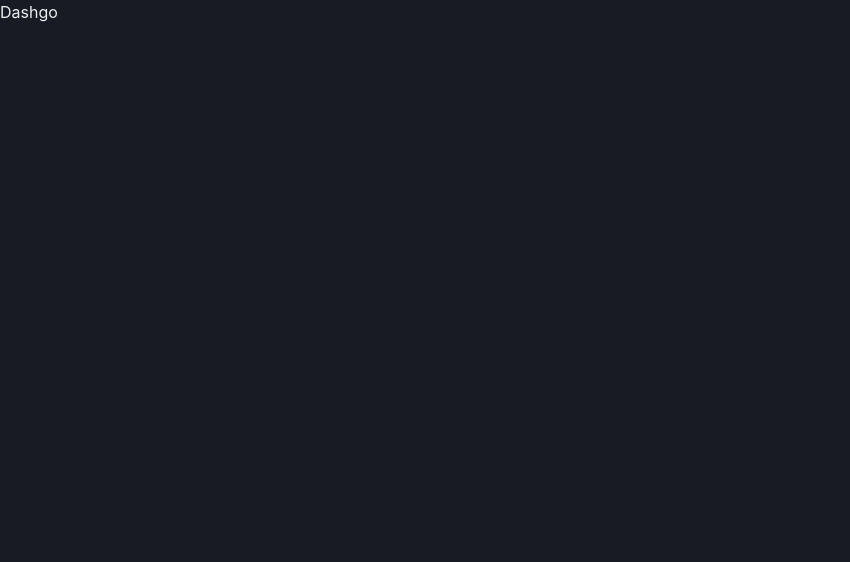
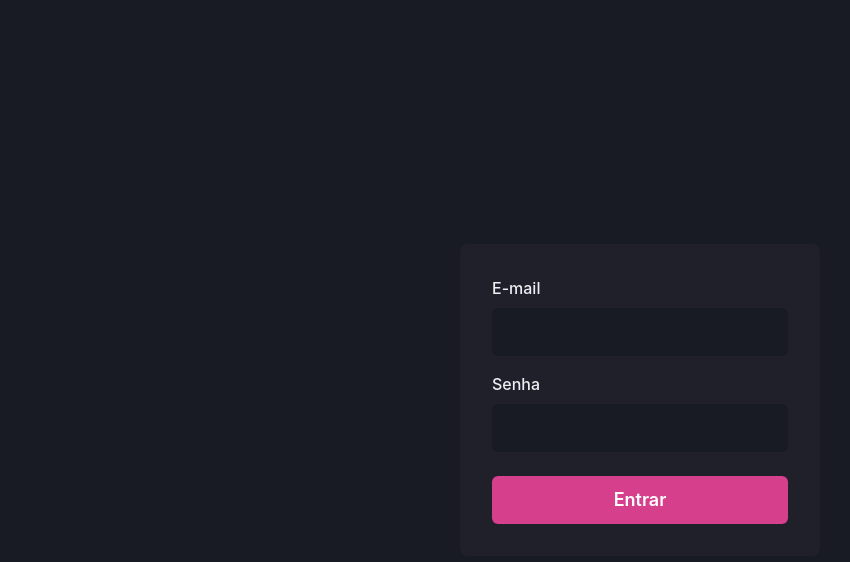
Before and after one commit to rafaelcardeallodi/dashgo, a Next.js app: page / in a window 1280 px wide. Shown: the top 562 px of the page, without its empty margins (0-850 px from the left). Built offline with nearby package versions, Linux system fonts and the light colour scheme.

Commit message:
Página: Sign in

```diff
--- a/src/pages/index.tsx
+++ b/src/pages/index.tsx
@@ -1,5 +1,65 @@
+import { Button, Flex, Input, Stack, FormLabel, FormControl } from '@chakra-ui/react'
+
 export default function Home() {
   return (
-    <h1>Dashgo</h1>
+    <Flex
+      w="100vw"
+      h="100vh"
+      align="center"
+      justify="center"
+    >
+      <Flex
+        as="form"
+        width="100%"
+        maxWidth={360}
+        bg="gray.800"
+        p="8"
+        borderRadius={8}
+        flexDir="column"
+      >
+        <Stack spacing="4">
+          <FormControl>
+            <FormLabel htmlFor="email">E-mail</FormLabel>
+            <Input
+              name="email"
+              id="email"
+              type="email"
+              focusBorderColor="pink.500"
+              bgColor="gray.900"
+              variant="filled"
+              _hover={{
+                bgColor: 'gray.900'
+              }}
+              size="lg"
+            />
+          </FormControl>
+
+          <FormControl>
+            <FormLabel htmlFor="password">Senha</FormLabel>
+            <Input
+              name="password"
+              id="password"
+              type="password"
+              focusBorderColor="pink.500"
+              bgColor="gray.900"
+              variant="filled"
+              _hover={{
+                bgColor: 'gray.900'
+              }}
+              size="lg"
+            />
+          </FormControl>
+
+        </Stack>
+        <Button
+          type="submit"
+          mt="6"
+          colorScheme="pink"
+          size="lg"
+        >
+          Entrar
+        </Button>
+      </Flex>
+    </Flex>
   )
 }
```
